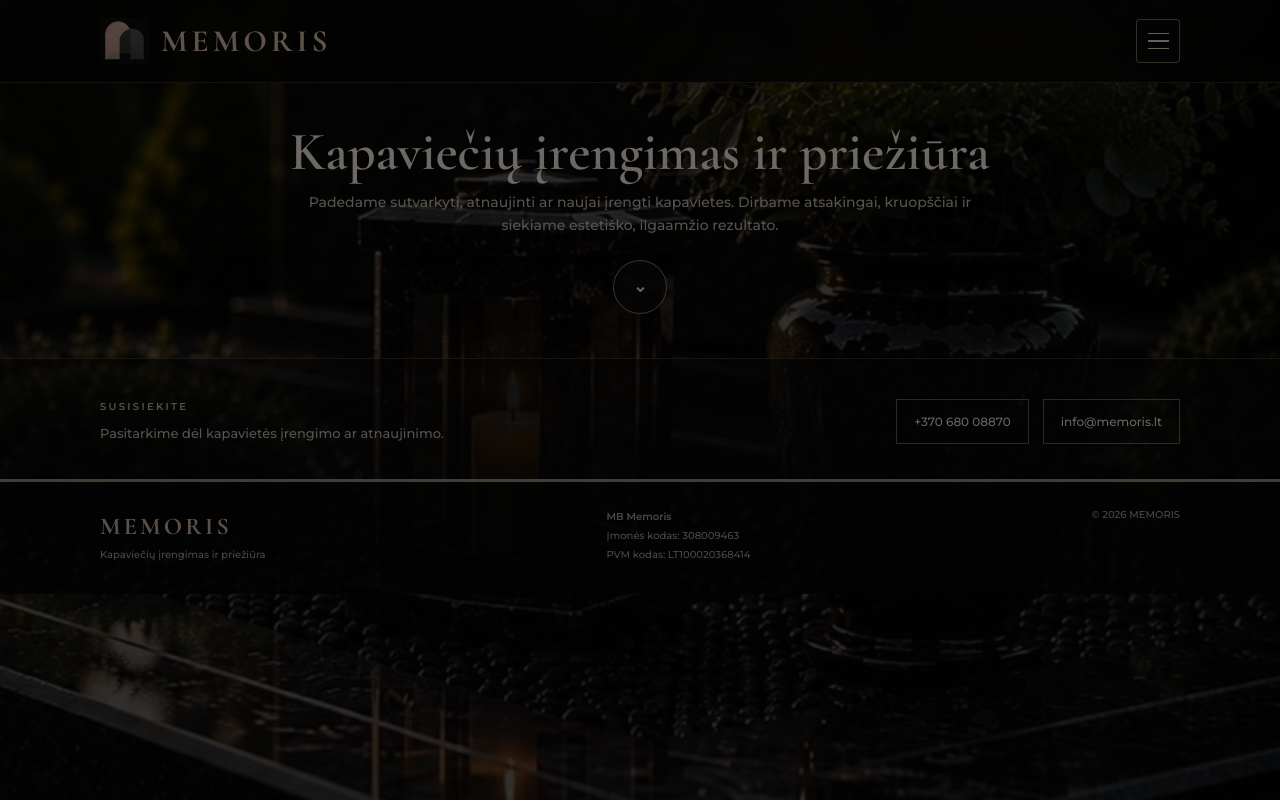
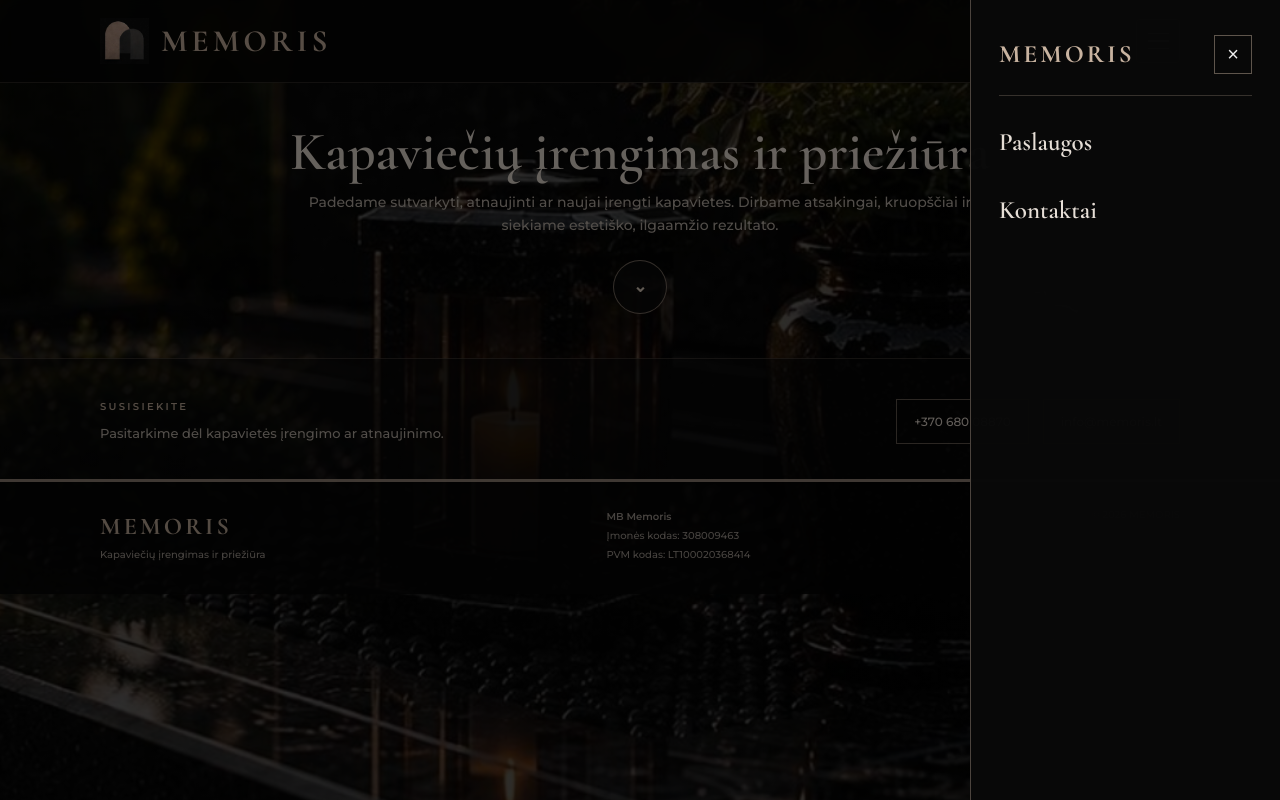
Before and after one commit to memorislit/Memoriswebsite, a plain HTML site: page index.html in a window 1280 px wide. Both pictures are taken after a click on the button "Atidaryti meniu". Drawn offline with nearby package versions, Linux system fonts and the light colour scheme.

Commit message:
Repair drawer visibility and fixed background

```diff
--- a/index.html
+++ b/index.html
@@ -9,21 +9,21 @@
 <style>
 :root{--gold:#c8b3a0;--text:#f3eee8;--muted:#c2b8ae;--dark:#090909}
 *{box-sizing:border-box}html{scroll-behavior:smooth;scroll-padding-top:88px}
-body{margin:0;background:var(--dark);color:var(--text);font-family:Montserrat,Arial,sans-serif;font-weight:500;line-height:1.65;min-height:100vh}
-body:before{content:"";position:fixed;inset:0;z-index:-2;background-image:url("Fonas.jpg");background-position:center center;background-size:cover;background-repeat:no-repeat;background-attachment:scroll;transform:none}
+body{margin:0;background-color:var(--dark);background-image:linear-gradient(rgba(4,4,4,.58),rgba(4,4,4,.58)),url("Fonas.jpg");background-position:center center;background-size:cover;background-repeat:no-repeat;background-attachment:fixed;color:var(--text);font-family:Montserrat,Arial,sans-serif;font-weight:500;line-height:1.65;min-height:100vh}
+
 html,body{overflow-x:hidden}
-body:after{pointer-events:none}
-body:after{content:"";position:fixed;inset:0;z-index:-1;background:rgba(4,4,4,.58)}
+
+
 a{color:inherit;text-decoration:none}.wrap{width:min(1080px,calc(100% - 36px));margin:0 auto}
 header{position:sticky;top:0;z-index:10;background:rgba(5,5,5,.78);backdrop-filter:blur(12px);border-bottom:1px solid rgba(200,179,160,.2)}
 .header{height:82px;display:flex;align-items:center;justify-content:space-between}
 .brand{display:flex;align-items:center;gap:12px}.logo-img{width:49px;height:50px;object-fit:contain;display:block}.brand-name{font-family:"Cormorant Garamond",serif;font-weight:700;font-size:31px;letter-spacing:.13em;color:#d0b9a5;line-height:1;font-family:"Cormorant Garamond",serif;font-weight:700}
-nav{display:none}.menu-button{width:44px;height:44px;border:1px solid rgba(200,179,160,.55);background:rgba(10,10,10,.45);display:flex;flex-direction:column;justify-content:center;align-items:center;gap:6px;cursor:pointer;border-radius:4px}.menu-button span{display:block;width:21px;height:1.5px;background:#e7d8ca;transition:.2s}.menu-button:hover{border-color:var(--gold);background:rgba(200,179,160,.13)}.drawer-backdrop{position:fixed;inset:0;background:rgba(0,0,0,.55);z-index:20;opacity:0;visibility:hidden;transition:.25s}.drawer{position:fixed;right:0;left:auto;top:0;height:100vh;height:100dvh;width:min(310px,85vw);max-width:100%;background:rgba(9,9,9,.97);border-left:1px solid rgba(200,179,160,.35);z-index:21;padding:34px 28px;transform:translate3d(100%,0,0);transition:transform .28s ease;display:flex;flex-direction:column;gap:26px;visibility:hidden;overflow-y:auto;box-sizing:border-box}
-.drawer.open{visibility:visible;transform:translate3d(0,0)}
+nav{display:none}.menu-button{width:44px;height:44px;border:1px solid rgba(200,179,160,.55);background:rgba(10,10,10,.45);display:flex;flex-direction:column;justify-content:center;align-items:center;gap:6px;cursor:pointer;border-radius:4px;position:relative;z-index:10000;flex-shrink:0}.menu-button span{display:block;width:21px;height:1.5px;background:#e7d8ca;transition:.2s}.menu-button:hover{border-color:var(--gold);background:rgba(200,179,160,.13)}.drawer-backdrop{position:fixed;inset:0;width:100%;height:100%;background:rgba(0,0,0,.58);z-index:9998;opacity:0;visibility:hidden;pointer-events:none;transition:opacity .25s ease,visibility .25s ease}.drawer{position:fixed;right:0;top:0;height:100vh;height:100dvh;width:min(310px,85vw);max-width:100%;background:rgba(9,9,9,.98);border-left:1px solid rgba(200,179,160,.35);z-index:9999;padding:34px 28px;transform:translateX(110%);transition:transform .3s ease;display:flex;flex-direction:column;gap:26px;visibility:hidden;overflow-y:auto;box-sizing:border-box;pointer-events:none}
+.drawer.open{visibility:visible;transform:translateX(0);pointer-events:auto}
 .drawer-backdrop{position:fixed;inset:0;width:100%;height:100%;z-index:20}
 .menu-button{position:relative;z-index:22;flex-shrink:0}
 .drawer-close{cursor:pointer}
-body.menu-open{overflow:hidden}.drawer-backdrop.open{opacity:1;visibility:visible}.drawer-head{display:flex;align-items:center;justify-content:space-between;padding-bottom:20px;border-bottom:1px solid rgba(200,179,160,.24)}.drawer-title{font-family:"Cormorant Garamond",serif;font-size:25px;font-weight:700;letter-spacing:.12em;color:var(--gold)}.drawer-close{background:none;border:1px solid rgba(200,179,160,.45);color:#eee;padding:7px 12px;font-size:20px;cursor:pointer}.drawer a{font-family:"Cormorant Garamond",serif;font-size:25px;font-weight:600;color:#e6ded6}.drawer a:hover{color:var(--gold)}.services-toggle{width:54px;height:54px;border-radius:50%;padding:0;display:flex;align-items:center;justify-content:center;margin:12px auto 0;background:rgba(10,10,10,.6);border:1px solid rgba(200,179,160,.72);color:#e8d7c7;cursor:pointer;transition:transform .25s,background .2s,border .2s}.services-toggle:hover{background:rgba(200,179,160,.2);border-color:var(--gold)}.services-toggle span{font-family:Montserrat,sans-serif;font-size:23px;line-height:1;transition:transform .25s}.services-toggle[aria-expanded="true"] span{transform:rotate(180deg)}
+body.menu-open{overflow:hidden}.drawer-backdrop.open{opacity:1;visibility:visible;pointer-events:auto}.drawer-head{display:flex;align-items:center;justify-content:space-between;padding-bottom:20px;border-bottom:1px solid rgba(200,179,160,.24)}.drawer-title{font-family:"Cormorant Garamond",serif;font-size:25px;font-weight:700;letter-spacing:.12em;color:var(--gold)}.drawer-close{background:none;border:1px solid rgba(200,179,160,.45);color:#eee;padding:7px 12px;font-size:20px;cursor:pointer}.drawer a{font-family:"Cormorant Garamond",serif;font-size:25px;font-weight:600;color:#e6ded6}.drawer a:hover{color:var(--gold)}.services-toggle{width:54px;height:54px;border-radius:50%;padding:0;display:flex;align-items:center;justify-content:center;margin:12px auto 0;background:rgba(10,10,10,.6);border:1px solid rgba(200,179,160,.72);color:#e8d7c7;cursor:pointer;transition:transform .25s,background .2s,border .2s}.services-toggle:hover{background:rgba(200,179,160,.2);border-color:var(--gold)}.services-toggle span{font-family:Montserrat,sans-serif;font-size:23px;line-height:1;transition:transform .25s}.services-toggle[aria-expanded="true"] span{transform:rotate(180deg)}
 main{padding:34px 0 44px}.intro{text-align:center;margin:0 auto 22px;max-width:800px}
 .kicker{color:var(--gold);text-transform:uppercase;letter-spacing:.23em;font-size:10px;font-weight:600}
 h1,h2,h3{font-family:"Cormorant Garamond",serif;font-weight:600}
@@ -63,4 +63,18 @@ footer{padding:25px 0 30px;background:rgba(5,5,5,.86);border-top:3px solid rgba(
 </div></div></main>
 <section class="contact" id="kontaktai"><div class="wrap contact-inner"><div class="contact-title"><div class="kicker">Susisiekite</div><p>Pasitarkime dėl kapavietės įrengimo ar atnaujinimo.</p></div><div class="contact-links"><a class="contact-link" href="tel:+37068008870">+370 680 08870</a><a class="contact-link" href="mailto:info@memoris.lt">info@memoris.lt</a></div></div></section>
 <footer><div class="wrap footer"><div><div class="footer-brand">memoris</div><div>Kapaviečių įrengimas ir priežiūra</div></div><div class="details"><strong>MB Memoris</strong><br>Įmonės kodas: 308009463<br>PVM kodas: LT100020368414</div><div>© 2026 MEMORIS</div></div></footer>
-<script>const toggle=document.getElementById("servicesToggle"),grid=document.getElementById("servicesGrid");toggle.addEventListener("click",()=>{const open=toggle.getAttribute("aria-expanded")==="true";toggle.setAttribute("aria-expanded",String(!open));grid.hidden=open;});const menuBtn=document.getElementById("menuButton"),drawer=document.getElementById("drawer"),backdrop=document.getElementById("drawerBackdrop"),closeBtn=document.getElementById("drawerClose");function setMenu(open){menuBtn.setAttribute("aria-expanded",String(open));drawer.setAttribute("aria-hidden",String(!open));drawer.classList.toggle("open",open);backdrop.classList.toggle("open",open);document.body.classList.toggle("menu-open",open);}menuBtn.addEventListener("click",()=>setMenu(true));closeBtn.addEventListener("click",()=>setMenu(false));backdrop.addEventListener("click",()=>setMenu(false));drawer.querySelectorAll(".drawer-link").forEach(a=>a.addEventListener("click",()=>setMenu(false)));document.addEventListener("keydown",e=>{if(e.key==="Escape")setMenu(false)});</script></body></html>
+<script>
+(()=> {
+ const toggle=document.getElementById("servicesToggle"),grid=document.getElementById("servicesGrid");
+ toggle.addEventListener("click",()=>{const isOpen=toggle.getAttribute("aria-expanded")==="true";toggle.setAttribute("aria-expanded",String(!isOpen));grid.hidden=isOpen;});
+ const menuBtn=document.getElementById("menuButton"),drawer=document.getElementById("drawer"),backdrop=document.getElementById("drawerBackdrop"),closeBtn=document.getElementById("drawerClose");
+ function setMenu(open){
+   drawer.classList.toggle("open",open);backdrop.classList.toggle("open",open);
+   drawer.setAttribute("aria-hidden",String(!open));menuBtn.setAttribute("aria-expanded",String(open));
+   document.body.classList.toggle("menu-open",open);
+ }
+ menuBtn.onclick=()=>setMenu(true);closeBtn.onclick=()=>setMenu(false);backdrop.onclick=()=>setMenu(false);
+ drawer.querySelectorAll(".drawer-link").forEach(link=>link.onclick=()=>setMenu(false));
+ document.addEventListener("keydown",event=>{if(event.key==="Escape")setMenu(false)});
+})();
+</script></body></html>
```
